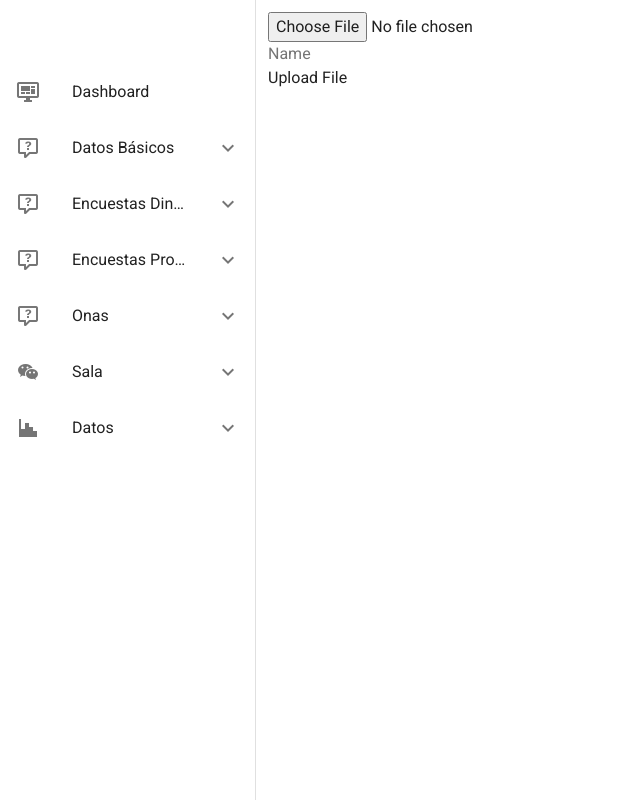
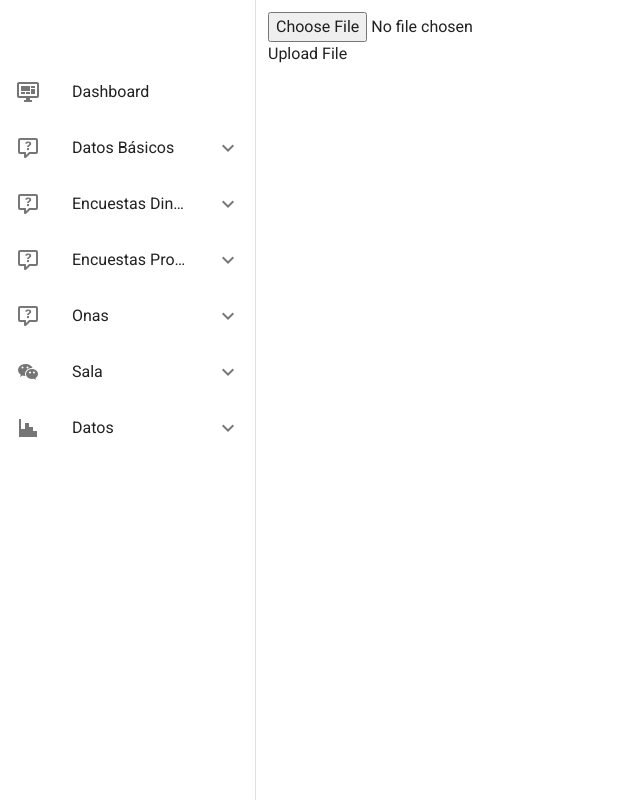
Before and after one commit to BrayanJMB/focusGruoup, a Vue app: page /onas/email in a window 1280 px wide. Shown: the whole page, without its empty margins (0-640 px from the left). Built offline with nearby package versions, Linux system fonts and the light colour scheme.

Commit message:
initial funcionality to consume endpoint onas

```diff
--- a/src/components/datos-basicos/Genero.vue
+++ b/src/components/datos-basicos/Genero.vue
@@ -113,7 +113,7 @@
 <script>
 import axios from "axios";
 
-var url = "https://dynamicliveconversationapi.azurewebsites.net/";
+var url = "https://localhost:7008/";
 export default {
   data: () => ({
     search: "",
--- a/src/components/onas/OnasEmail.vue
+++ b/src/components/onas/OnasEmail.vue
@@ -4,9 +4,6 @@
         <form @submit.prevent="onSubmit" enctype="multipart/form-data">
             <div class="form-group">
                 <input type="file" @change="onFileUpload">
-            </div>
-            <div class="form-group">
-                <input type="text" v-model="name" placeholder="Name" class="form-control">
             </div>
             <div class="form-group">
                 <button class="btn btn-primary btn-block btn-lg">Upload File</button>
@@ -33,8 +30,7 @@ export default {
         onSubmit() {
           // upload file
           const formData = new FormData()
-          formData.append('avatar', this.FILE, this.FILE.name)
-          formData.append('name', this.name)
+          formData.append('postedFile', this.FILE, this.FILE.name)
           debugger;
           axios.post(url + "api/OnasSurvey", formData, {
              headers: {
```
